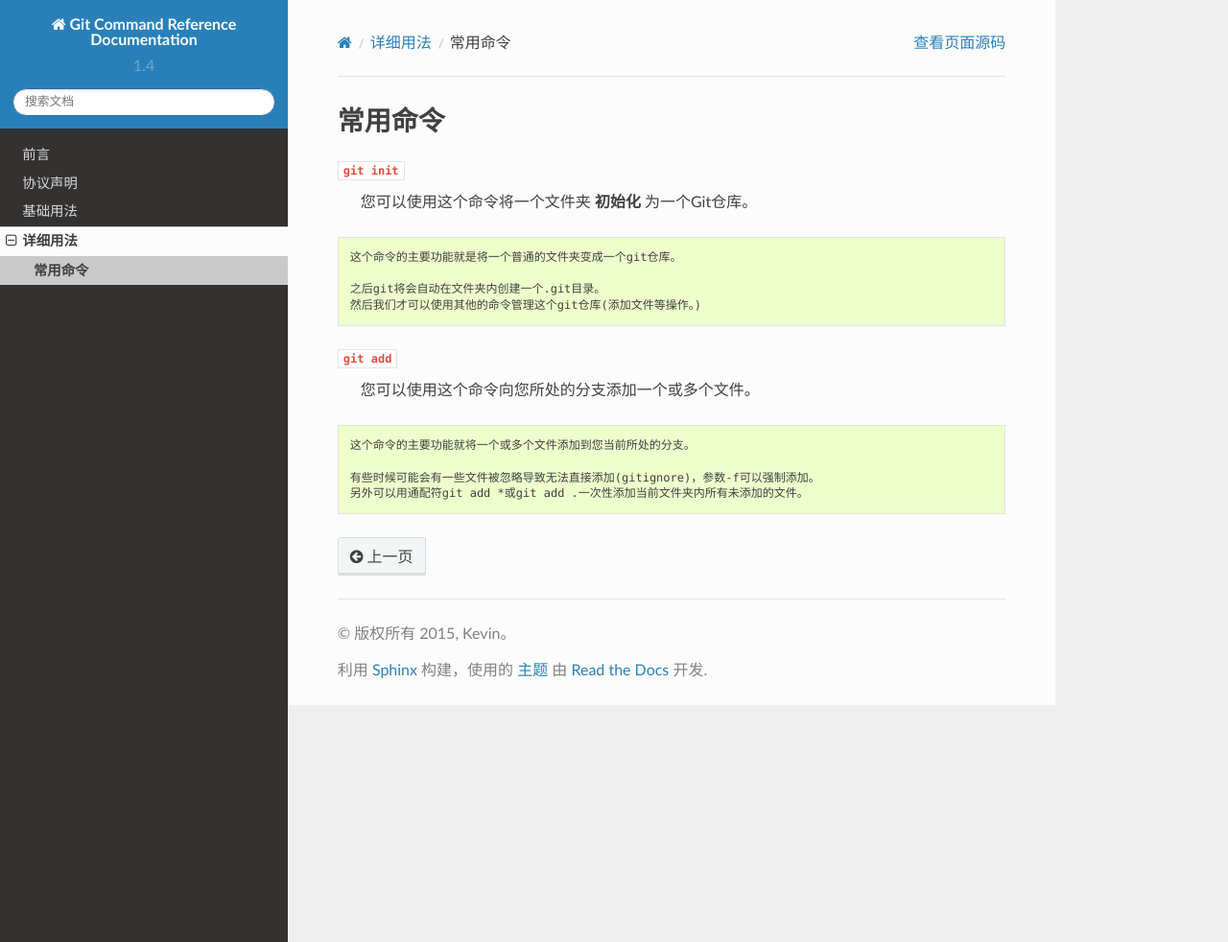
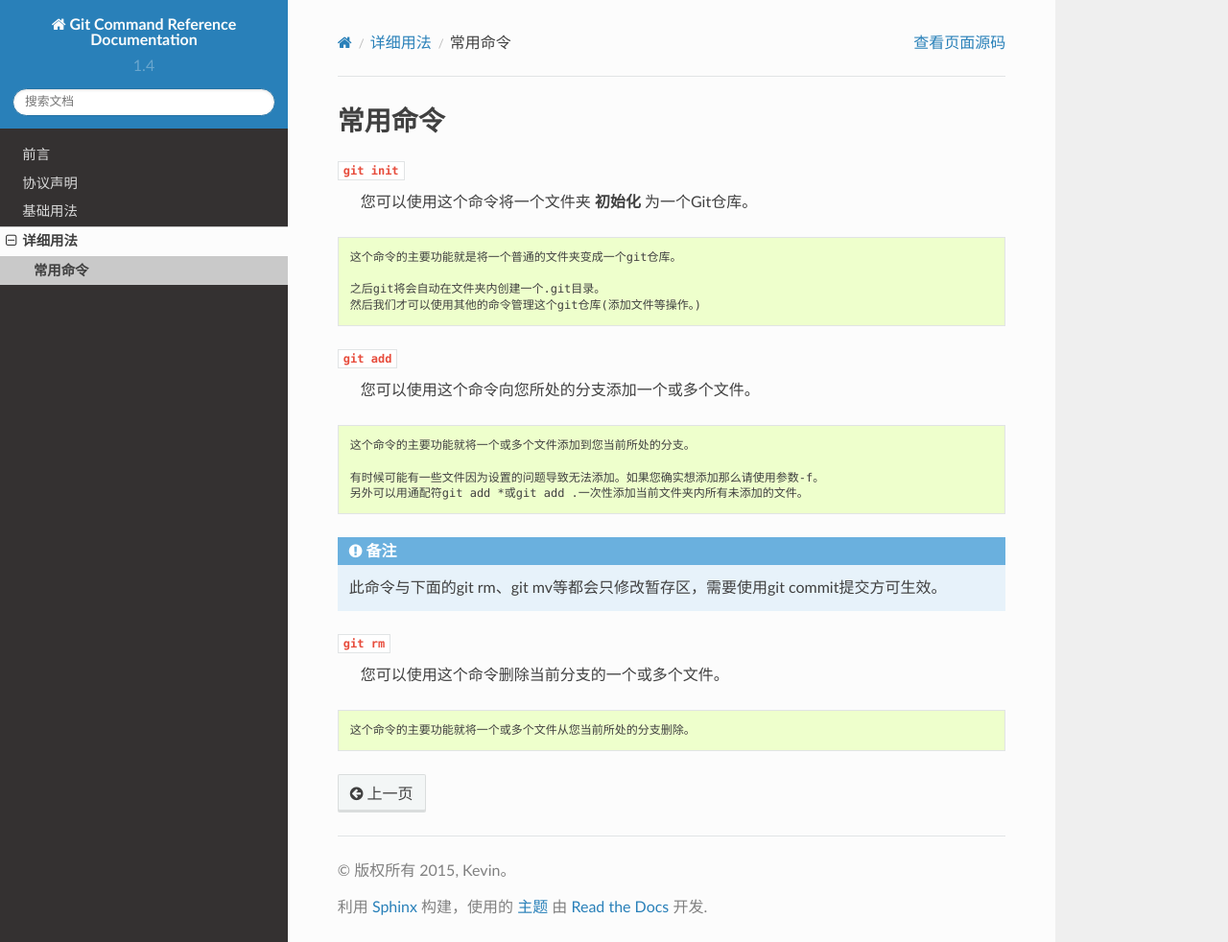
Before and after one commit to K-Guan/Git-Command-Reference, a Sphinx documentation site: the page built from source/detail/baseic.rst, in a window 1280 px wide and 982 px high. Shown: the whole window at 96% size. Built offline with Sphinx 7.4.7 and the Read the Docs theme 2.0.0, drawn with Linux system fonts in a browser that asks for light colours.

Commit message:
Edit: source/detail/baseic.rst

```diff
--- a/source/detail/baseic.rst
+++ b/source/detail/baseic.rst
@@ -19,5 +19,16 @@
 
     这个命令的主要功能就将一个或多个文件添加到您当前所处的分支。
 
-    有些时候可能会有一些文件被忽略导致无法直接添加(gitignore)，参数-f可以强制添加。
+    有时候可能有一些文件因为设置的问题导致无法添加。如果您确实想添加那么请使用参数-f。
     另外可以用通配符git add *或git add .一次性添加当前文件夹内所有未添加的文件。
+
+.. note::
+
+    此命令与下面的git rm、git mv等都会只修改暂存区，需要使用git commit提交方可生效。
+
+``git rm``
+    您可以使用这个命令删除当前分支的一个或多个文件。
+
+::
+
+    这个命令的主要功能就将一个或多个文件从您当前所处的分支删除。
```
